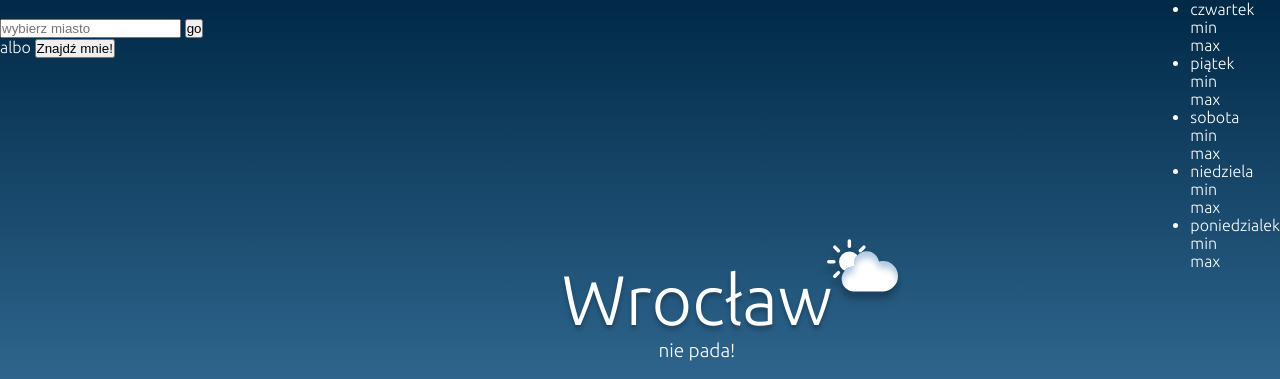
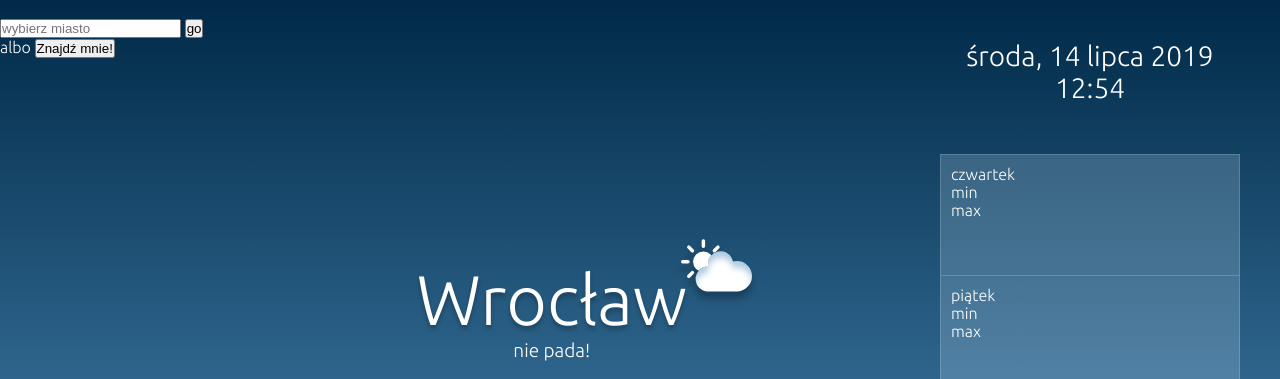
Before and after one commit to aleksandra-w/Aplikacja-pogodowa, a website built with webpack: page src/index.html in a window 1280 px wide. Shown: the top 379 px of the page. Built offline with nearby package versions, Linux system fonts and the light colour scheme.

Commit message:
Arrangement of elements on the right

```diff
--- a/src/index.html
+++ b/src/index.html
@@ -69,7 +69,7 @@
 
       <!-- Right aside-->
       <section class="rightAside">
-        <div class="rightAside__date"></div>
+        <div class="rightAside__date">środa, 14 lipca 2019 12:54</div>
         <div class="rightAside__forcast">
           <ul class="rightAside__forcast--list">
             <li class="rightAside__forcast--listItem">
--- a/src/scss/abstracts/_variables.scss
+++ b/src/scss/abstracts/_variables.scss
@@ -4,3 +4,5 @@ $color-primary-dark: #002947;
 $color-white: #fff;
 $color-transparent-black: rgba(0, 0, 0, 0.25);
 $color-white-transparent: rgba(212, 237, 255, 0.2);
+
+$main-margin: 4rem;
--- /dev/null
+++ b/src/scss/components/_right-panel.scss
@@ -0,0 +1,35 @@
+.rightAside {
+    margin: $main-margin;
+    max-width: 30rem;
+    display: flex;
+    flex-direction: column;
+    justify-content: stretch;
+
+    &__date {
+        font-size: 2.8rem;
+        margin-bottom: 5rem;
+        text-align: center;
+    }
+
+    &__forcast {
+        background-color: $color-white-transparent;
+        flex: 1;
+        &--list{
+            display: flex;
+            justify-content: stretch;
+            flex-direction: column;
+            height: 100%;
+            list-style-type: none;
+            &:last-child{
+                border-bottom: 1px solid $color-white-transparent;
+            }
+        }
+
+        &--listItem{
+            flex: 1;
+            border: 1px solid $color-white-transparent;
+            border-bottom: none;
+            padding: 1rem;
+        }
+    }
+}
--- a/src/scss/main.scss
+++ b/src/scss/main.scss
@@ -4,6 +4,7 @@
 @import "./base/typography";
 
 @import "./components/main-weather-box";
+@import "./components/right-panel";
 
 @import "./pages/weather-page";
 @import "./pages/loadingScreen";
```
